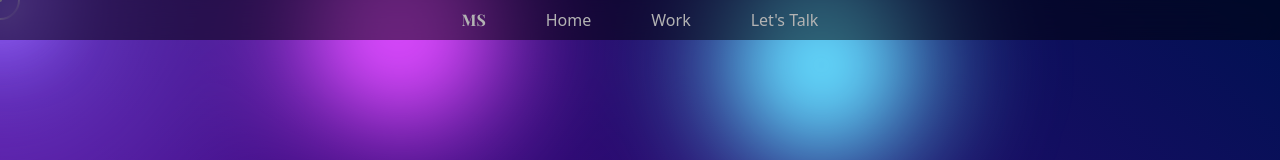
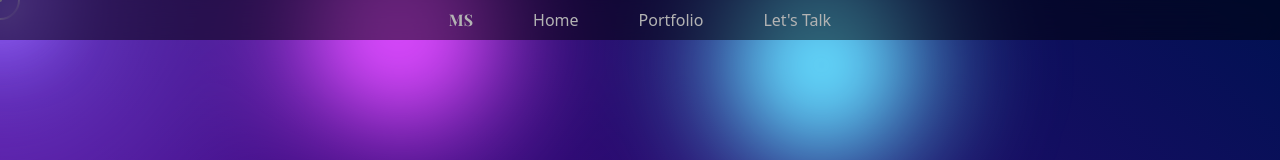
Before and after one commit to Ahmad-Maartmesrini/Mohamad-Shahbandar, a React (Vite) app: page / in a window 1280 px wide. Shown: the top 160 px of the page. Built offline with nearby package versions, Linux system fonts and the light colour scheme; a web font is replaced by a local one.

Commit message:
typo, and a few other small changes.

```diff
--- a/src/components/Card.tsx
+++ b/src/components/Card.tsx
@@ -11,7 +11,7 @@ const Card = () => {
         <a
           href="https://wa.me/963998934803"
           target="_blank"
-          className="p-3 rounded-full bg-[hsl(142,68%,49%)] text-xl md:text-2xl lg:text-3xl"
+          className="p-3 md:p-5 rounded-full bg-[hsl(142,68%,49%)] hover:bg-[hsl(145,70%,40%)] text-xl md:text-2xl lg:text-3xl"
         >
           <button>Click to Chat</button>
         </a>
--- a/src/components/Footer.tsx
+++ b/src/components/Footer.tsx
@@ -12,7 +12,7 @@ const Footer = () => {
             target="_blank"
             className="text-gray-400 hover:text-white"
           >
-            Instgram
+            Instagram
           </a>
           <a
             href="https://www.facebook.com/mohamad.shahbandar.33"
--- a/src/components/header/Header.tsx
+++ b/src/components/header/Header.tsx
@@ -51,13 +51,13 @@ const Header = () => {
         </ul>
         <ul>
           <li className="logo">
-            <a href="#">MS</a>
+            <a href="https://mohamadshahbandar.vercel.app">MS</a>
           </li>
           <li className="hideOnMobile">
             <a href="#home">Home</a>
           </li>
           <li className="hideOnMobile">
-            <a href="#projects">Work</a>
+            <a href="#projects">Portfolio</a>
           </li>
           <li className="hideOnMobile">
             <a href="#card">Let's Talk</a>
```
